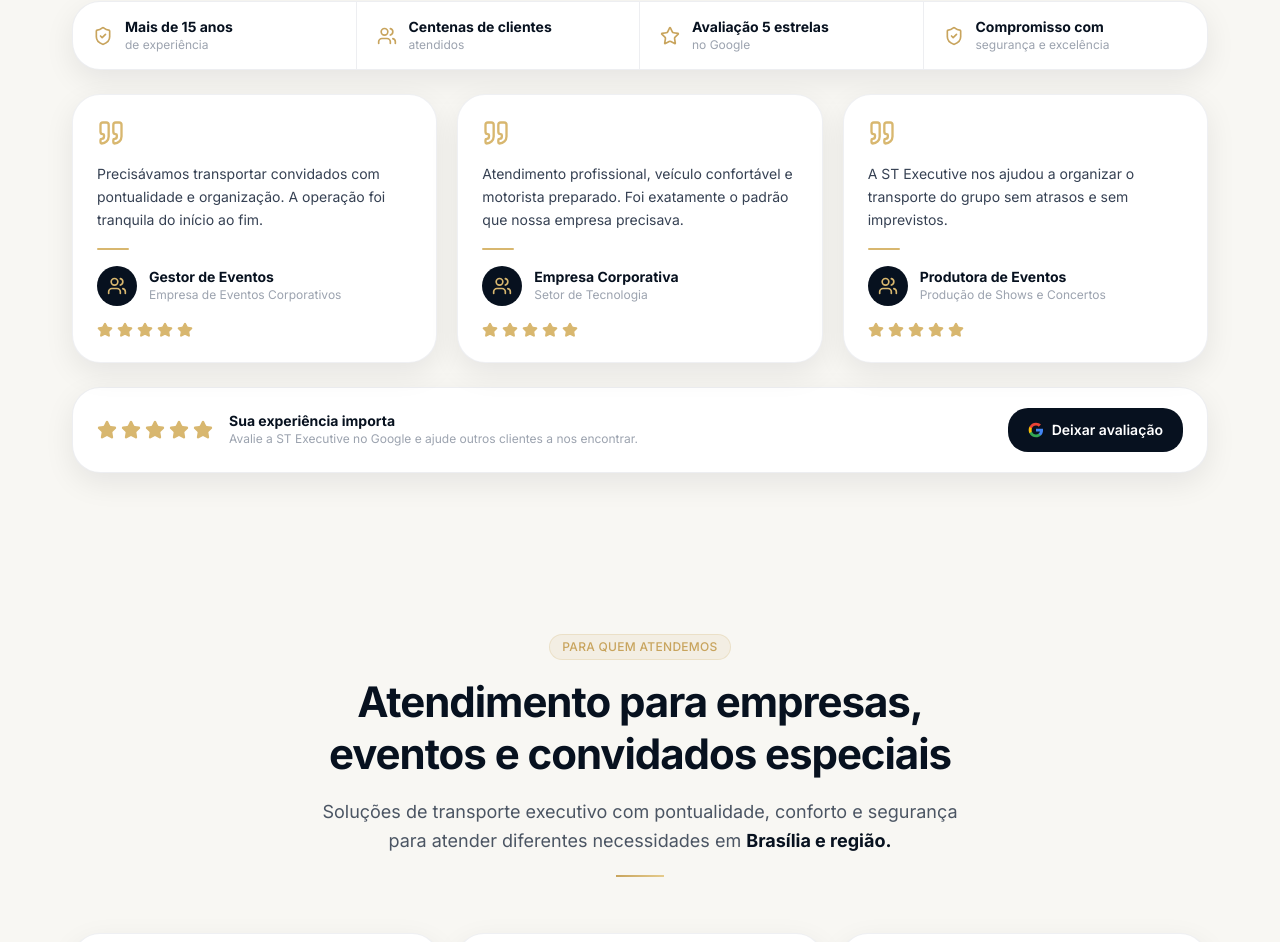
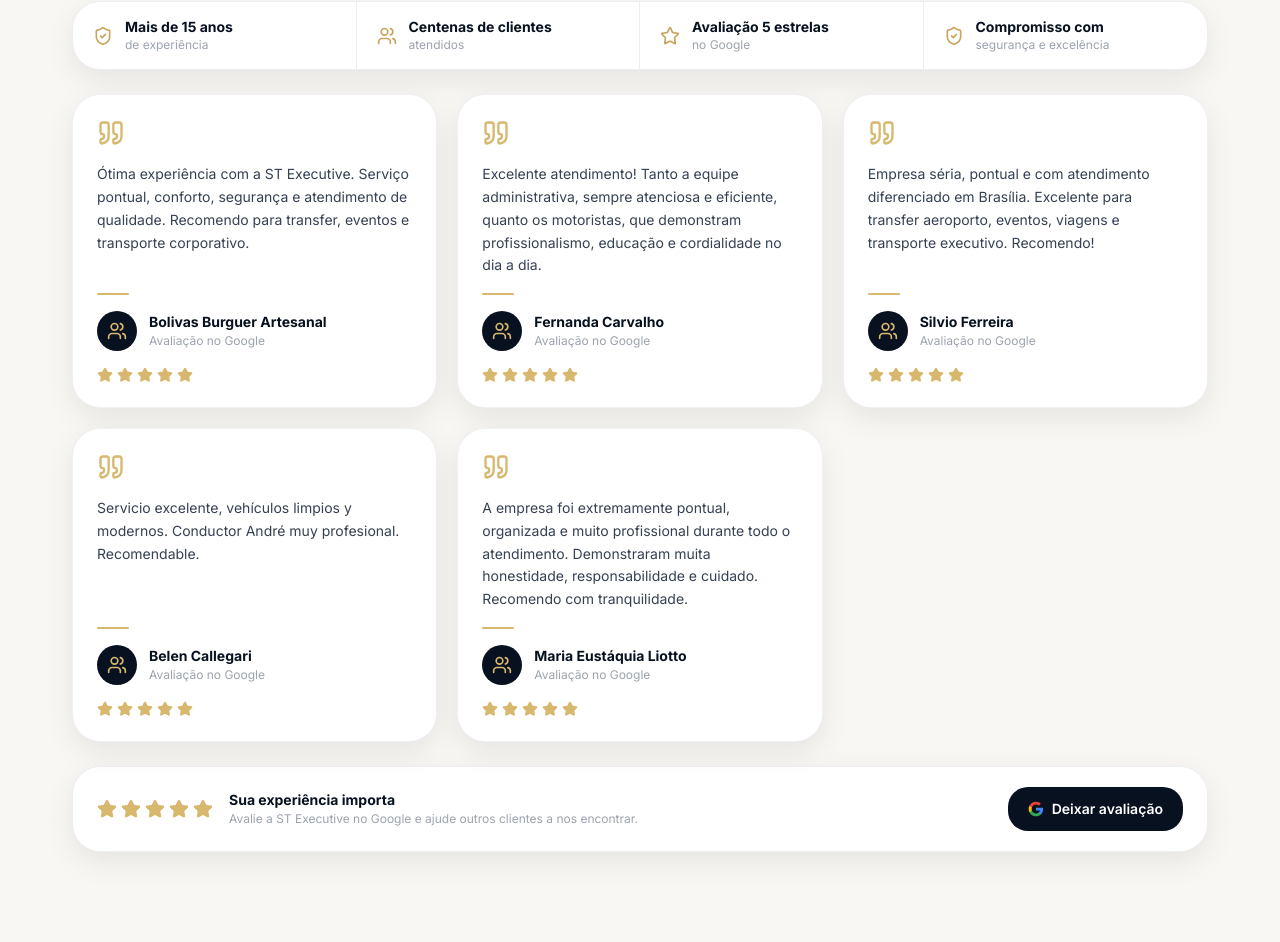
Before and after one commit to Pedrolopespro/stexecutive, a Next.js app: page / in a window 1280 px wide. Shown: the part 4708-5650 px from the top of the page. Built offline with nearby package versions, Linux system fonts and the light colour scheme.

Commit message:
feat: usar depoimentos reais do Google Meu Negócio na home
Substitui os textos genéricos/fictícios da seção de depoimentos por
5 avaliações reais de clientes, extraídas do perfil do Google.

```diff
--- a/src/app/HomeContent.tsx
+++ b/src/app/HomeContent.tsx
@@ -168,19 +168,29 @@
 
 const TESTIMONIALS = [
   {
-    text: "Precisávamos transportar convidados com pontualidade e organização. A operação foi tranquila do início ao fim.",
-    name: "Gestor de Eventos",
-    company: "Empresa de Eventos Corporativos",
+    text: "Ótima experiência com a ST Executive. Serviço pontual, conforto, segurança e atendimento de qualidade. Recomendo para transfer, eventos e transporte corporativo.",
+    name: "Bolivas Burguer Artesanal",
+    company: "Avaliação no Google",
   },
   {
-    text: "Atendimento profissional, veículo confortável e motorista preparado. Foi exatamente o padrão que nossa empresa precisava.",
-    name: "Empresa Corporativa",
-    company: "Setor de Tecnologia",
+    text: "Excelente atendimento! Tanto a equipe administrativa, sempre atenciosa e eficiente, quanto os motoristas, que demonstram profissionalismo, educação e cordialidade no dia a dia.",
+    name: "Fernanda Carvalho",
+    company: "Avaliação no Google",
   },
   {
-    text: "A ST Executive nos ajudou a organizar o transporte do grupo sem atrasos e sem imprevistos.",
-    name: "Produtora de Eventos",
-    company: "Produção de Shows e Concertos",
+    text: "Empresa séria, pontual e com atendimento diferenciado em Brasília. Excelente para transfer aeroporto, eventos, viagens e transporte executivo. Recomendo!",
+    name: "Silvio Ferreira",
+    company: "Avaliação no Google",
+  },
+  {
+    text: "Servicio excelente, vehículos limpios y modernos. Conductor André muy profesional. Recomendable.",
+    name: "Belen Callegari",
+    company: "Avaliação no Google",
+  },
+  {
+    text: "A empresa foi extremamente pontual, organizada e muito profissional durante todo o atendimento. Demonstraram muita honestidade, responsabilidade e cuidado. Recomendo com tranquilidade.",
+    name: "Maria Eustáquia Liotto",
+    company: "Avaliação no Google",
   },
 ];
 
```
